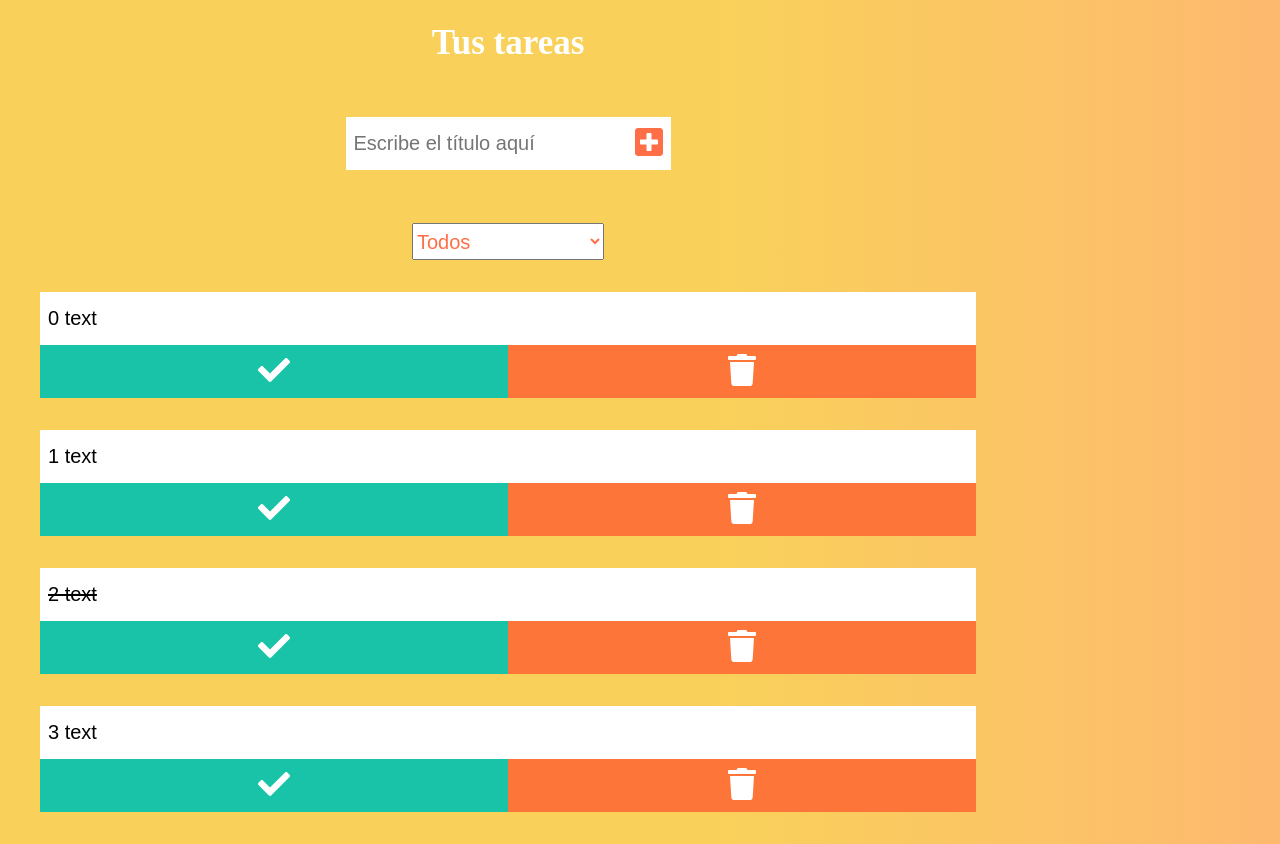
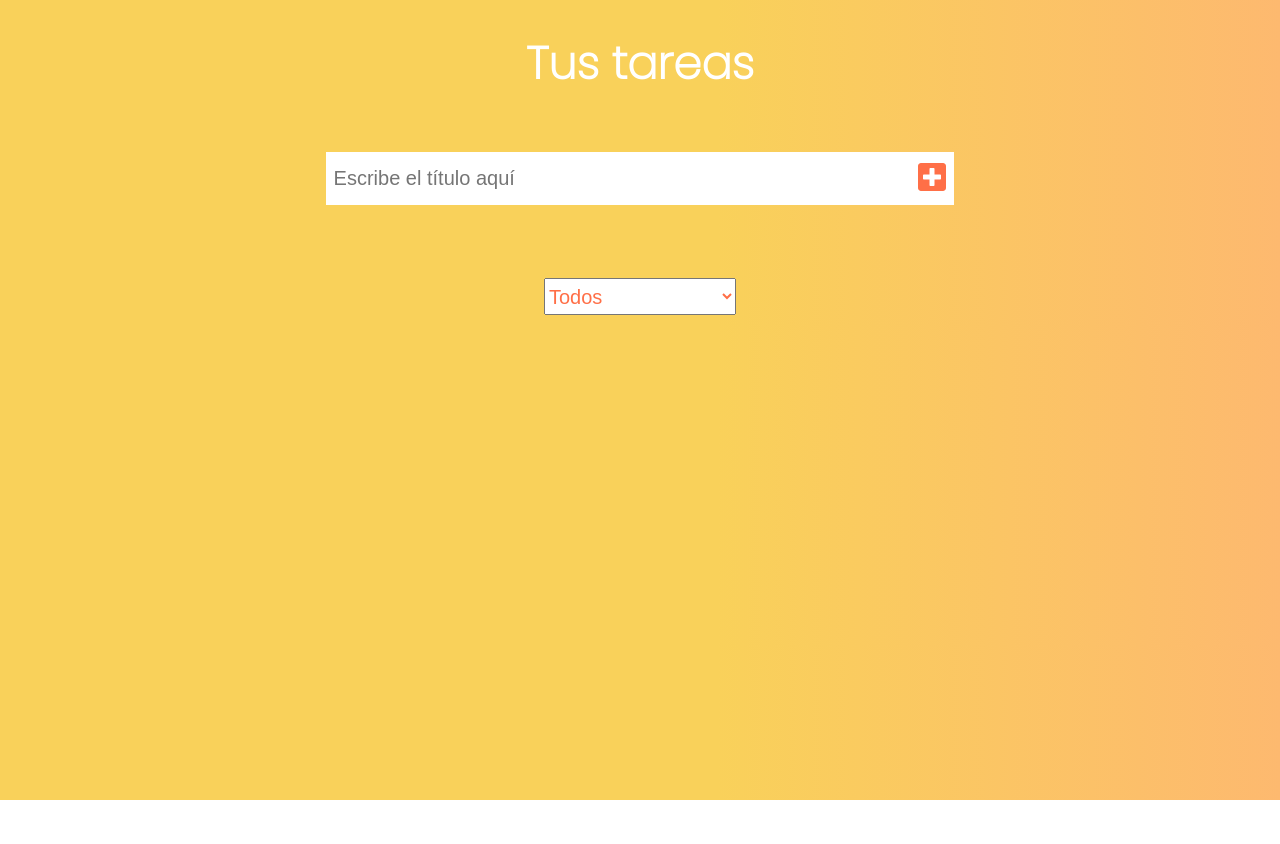
Before and after one commit to ivandez/angular-to-do-app, an Angular app: page / in a window 1280 px wide. After the commit the page ends 800 px from the top, so only its background shows below. Built offline with nearby package versions, Linux system fonts and the light colour scheme.

Commit message:
end desktop styles

```diff
--- a/src/app/form/form.component.css
+++ b/src/app/form/form.component.css
@@ -42,3 +42,9 @@
   background: #ff6f47;
   color: white;
 }
+
+@media only screen and (min-width: 768px) {
+  .form__input {
+    width: 50%;
+  }
+}
--- a/src/app/mock-task.ts
+++ b/src/app/mock-task.ts
@@ -1,8 +1,3 @@
 import { Task } from './task';
 
-export const TASK: Task[] = [
-  { id: 0, description: '0 text', done: false },
-  { id: 1, description: '1 text', done: false },
-  { id: 2, description: '2 text', done: true },
-  { id: 3, description: '3 text', done: false },
-];
+export const TASK: Task[] = [];
--- a/src/app/task/task.component.css
+++ b/src/app/task/task.component.css
@@ -58,3 +58,25 @@
 .completed {
   text-decoration: line-through;
 }
+
+@media only screen and (min-width: 768px) {
+  .select {
+    margin-top: 1em;
+  }
+
+  .task {
+    justify-content: center;
+  }
+
+  .task__input {
+    width: 40%;
+  }
+
+  .task__done-button {
+    width: initial;
+  }
+
+  .task__delete-button {
+    width: initial;
+  }
+}
--- a/src/styles.css
+++ b/src/styles.css
@@ -1,5 +1,8 @@
 /* You can add global styles to this file, and also import other style files */
 /* You can add global styles to this file, and also import other style files */
+
+@import url("https://fonts.googleapis.com/css2?family=Poppins:wght@200&display=swap");
+
 body {
   background: rgb(249, 209, 90);
   background: linear-gradient(
@@ -7,17 +10,27 @@ body {
     rgba(249, 209, 90, 1) 56%,
     rgba(253, 185, 111, 1) 100%
   );
+  font-family: "Poppins", sans-serif;
 }
 
 .container {
-  max-width: 1000px;
-  margin: 0;
-  /* width: 90%; */
   text-align: center;
 }
 
 .container__title {
   color: white;
-  font-size: 35px;
+  font-size: 2.5rem;
   margin-bottom: 0;
 }
+
+@media only screen and (min-width: 768px) {
+  .container {
+    width: 90%;
+    margin: 0 auto;
+    text-align: center;
+  }
+
+  .container__title {
+    font-size: 45px;
+  }
+}
```
